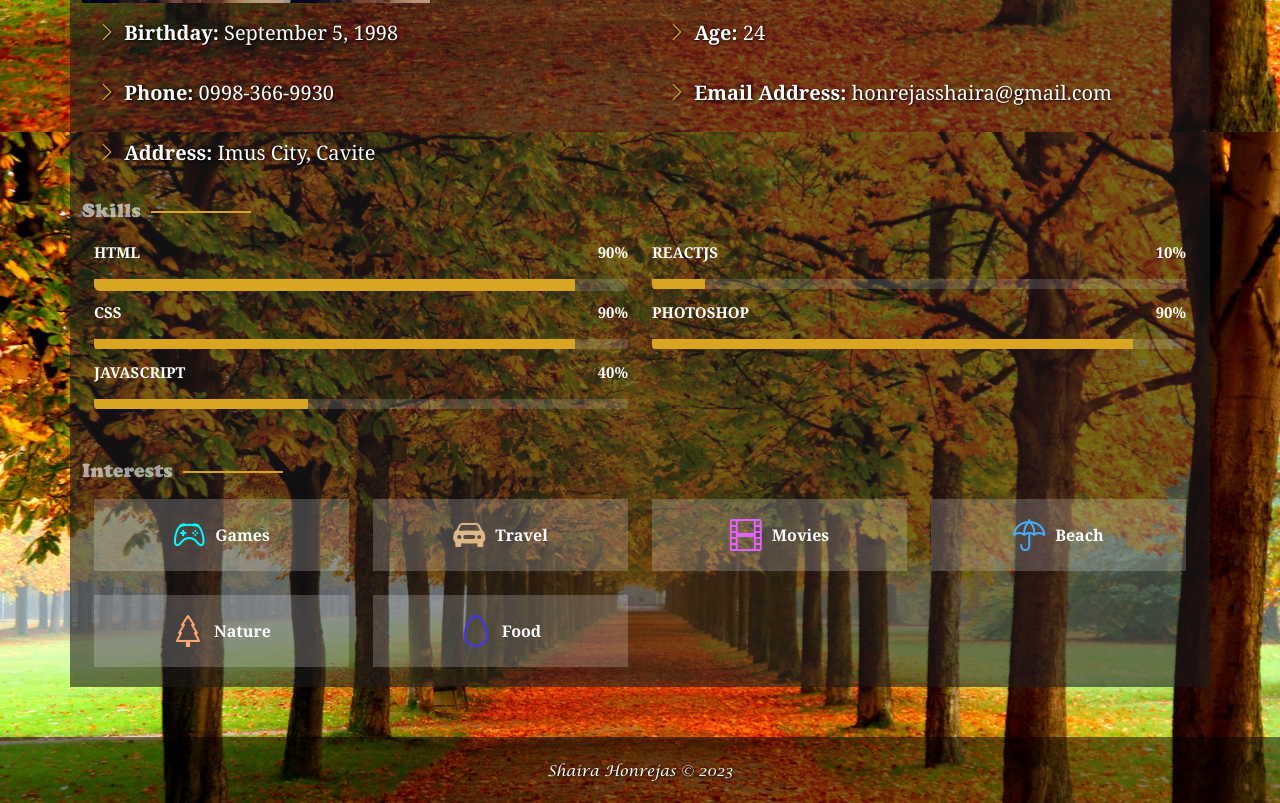
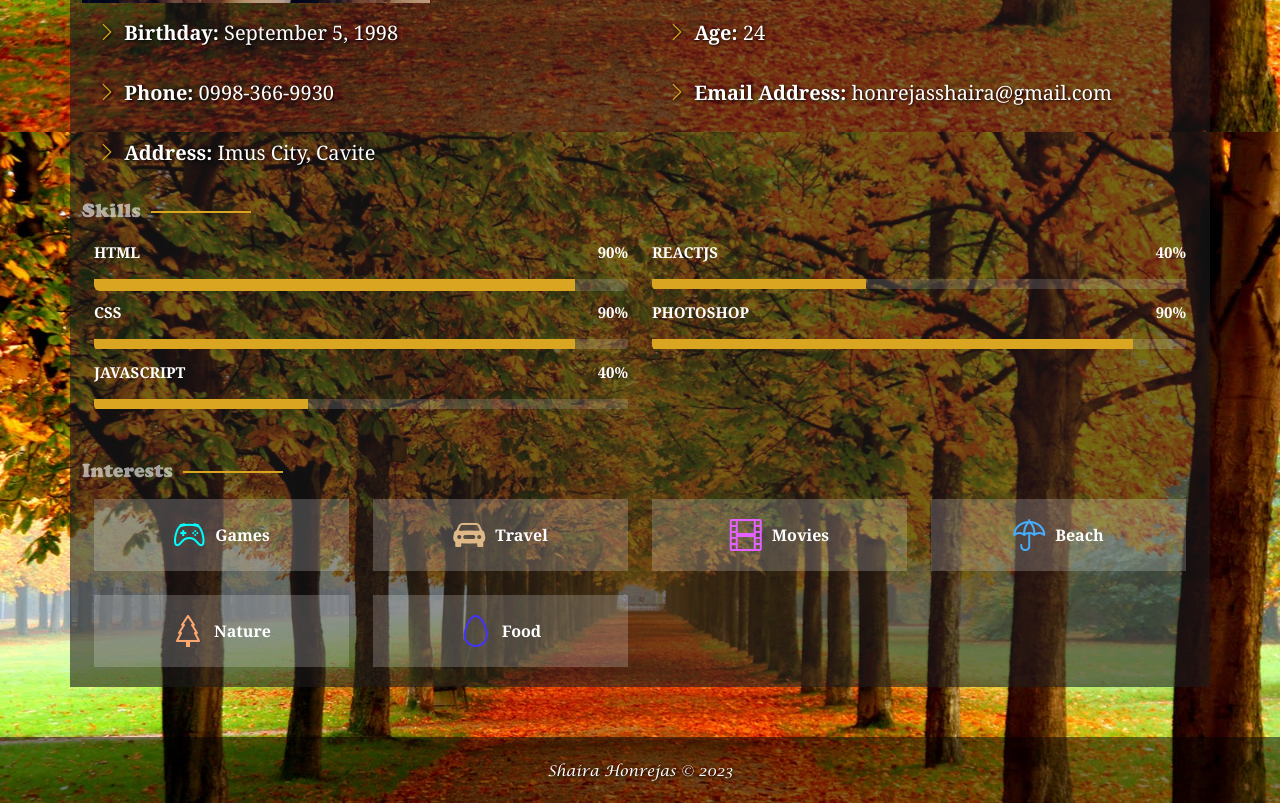
Before and after one commit to shangshai0905/e-portfolio, a plain HTML site: page about.html in a window 1280 px wide. Shown: the part 668-1471 px from the top of the page. Drawn offline with nearby package versions, Linux system fonts and the light colour scheme.

Commit message:
change the skill

```diff
--- a/about.html
+++ b/about.html
@@ -103,9 +103,9 @@
                 <div class="col-lg-6">
 
                     <div class="progress">
-                        <span class="skill">ReactJs <i class="val">10%</i></span>
+                        <span class="skill">ReactJs <i class="val">40%</i></span>
                         <div class="progress-bar-wrap">
-                            <div class="progress-bar" style="width:10%"></div>
+                            <div class="progress-bar" style="width:40%"></div>
                         </div>
                     </div>
 
```
